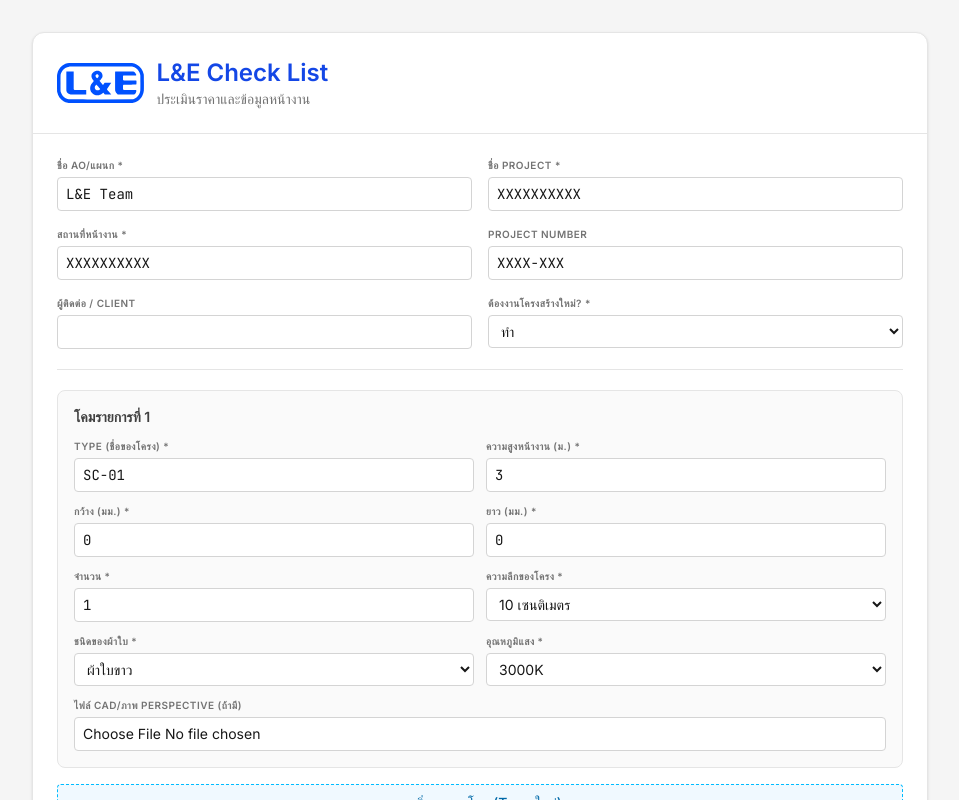
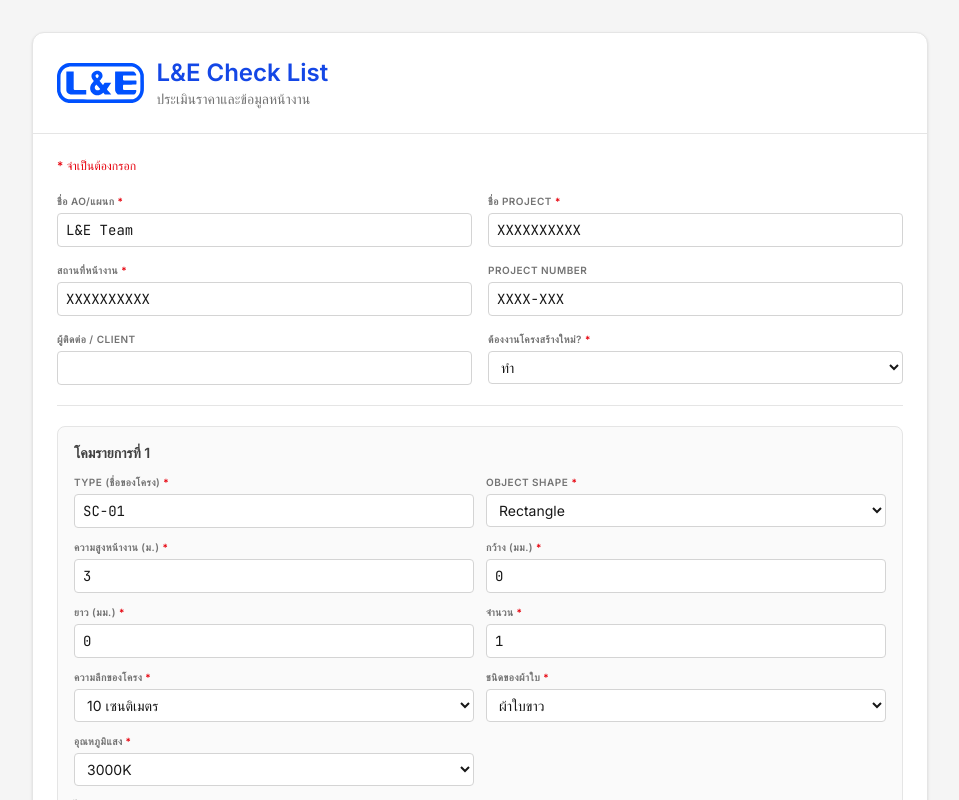
Before and after one commit to E9th/LE-Pre-drawing, a React (Vite) app: page / in a window 1280 px wide. Shown: the top 800 px of the page, without its empty margins (160-1119 px from the left). Built offline with nearby package versions, Linux system fonts and the light colour scheme.

Commit message:
add function download template drawing

```diff
--- a/src/App.tsx
+++ b/src/App.tsx
@@ -19,6 +19,7 @@ interface SavedShape {
 
 interface FormLampItem {
   id: string;
+  objectShape: ShapeType;
   shapeName: string;
   w: number;
   l: number;
@@ -33,9 +34,27 @@ interface FormLampItem {
 const TEMPLATE_EXPORT_WIDTH = 1050;
 const TEMPLATE_EXPORT_HEIGHT = 742;
 
-const Input = ({ label, value, onChange }: { label: string, value: number, onChange: (v: number) => void }) => (
+const SHAPE_OPTIONS: Array<{ value: ShapeType; label: string }> = [
+  { value: 'rectangle', label: 'Rectangle' },
+  { value: 'circle', label: 'Circle' },
+  { value: 'triangle', label: 'Triangle' },
+  { value: 'donut', label: 'Donut' },
+  { value: 'ellipse', label: 'Ellipse' },
+  { value: 'semicircle', label: 'Semicircle' },
+  { value: 'u-shape', label: 'U-Shape' },
+  { value: 'c-shape', label: 'C-Shape' },
+  { value: 't-shape', label: 'T-Shape' },
+  { value: 'hollow-rect', label: 'Hollow Rectangle' },
+  { value: 'hexagon', label: 'Hexagon' },
+  { value: 'octagon', label: 'Octagon' },
+  { value: 'polygon', label: 'Custom Polygon' },
+  { value: 'text', label: 'Text Shape' },
+  { value: 'custom', label: 'AI Custom' },
+];
+
+const Input = ({ label, value, onChange, required = false }: { label: string, value: number, onChange: (v: number) => void, required?: boolean }) => (
   <div>
-    <label className="block text-[10px] font-semibold uppercase tracking-wider text-neutral-500 mb-1">{label}</label>
+    <label className="block text-[10px] font-semibold uppercase tracking-wider text-neutral-500 mb-1">{label}{required && <span className="text-red-600"> *</span>}</label>
     <input
       type="number"
       value={value}
@@ -45,9 +64,9 @@ const Input = ({ label, value, onChange }: { label: string, value: number, onCha
   </div>
 );
 
-const TextInput = ({ label, value, onChange }: { label: string, value: string, onChange: (v: string) => void }) => (
+const TextInput = ({ label, value, onChange, required = false }: { label: string, value: string, onChange: (v: string) => void, required?: boolean }) => (
   <div>
-    <label className="block text-[10px] font-semibold uppercase tracking-wider text-neutral-500 mb-1">{label}</label>
+    <label className="block text-[10px] font-semibold uppercase tracking-wider text-neutral-500 mb-1">{label}{required && <span className="text-red-600"> *</span>}</label>
     <input
       type="text"
       value={value}
@@ -265,6 +284,7 @@ export default function App() {
   const [formLamps, setFormLamps] = useState<FormLampItem[]>([
     {
       id: Math.random().toString(36).slice(2),
+      objectShape: 'rectangle',
       shapeName: 'SC-01',
       w: 0,
       l: 0,
@@ -1225,6 +1245,7 @@ Use Chain-of-Thought reasoning to:
       ...prev,
       {
         id: Math.random().toString(36).slice(2),
+        objectShape: 'rectangle',
         shapeName: '',
         w: 0,
         l: 0,
@@ -1254,6 +1275,23 @@ Use Chain-of-Thought reasoning to:
 
     setIsSubmittingChecklist(true);
     try {
+      let templatePdfBase64: string | null = null;
+      if (pages.length > 0) {
+        const templatePdf = new jsPDF({ orientation: 'landscape', unit: 'mm', format: 'a3' });
+        const coverSvgString = generateCoverPageSVG(docDetails);
+        const coverImgData = await svgToPng(coverSvgString, TEMPLATE_EXPORT_WIDTH, TEMPLATE_EXPORT_HEIGHT);
+        templatePdf.addImage(coverImgData, 'PNG', 0, 0, 420, 297);
+
+        for (let i = 0; i < pages.length; i++) {
+          templatePdf.addPage('a3', 'landscape');
+          const pageSvgString = generateDrawingPageSVG(docDetails, pages[i], i + 1, pages.length);
+          const pageImgData = await svgToPng(pageSvgString, TEMPLATE_EXPORT_WIDTH, TEMPLATE_EXPORT_HEIGHT);
+          templatePdf.addImage(pageImgData, 'PNG', 0, 0, 420, 297);
+        }
+        const templatePdfDataUri = templatePdf.output('datauristring');
+        templatePdfBase64 = templatePdfDataUri.includes(',') ? templatePdfDataUri.split(',')[1] : templatePdfDataUri;
+      }
+
       const lamps = await Promise.all(formLamps.map(async (lamp, index) => {
         let filePayload: { mimeType: string; data: string; name: string } | null = null;
         if (lamp.file) {
@@ -1267,10 +1305,17 @@ Use Chain-of-Thought reasoning to:
             data: base64Data,
             name: lamp.file.name || `lamp-${index + 1}.pdf`,
           };
+        } else if (index === 0 && templatePdfBase64) {
+          filePayload = {
+            mimeType: 'application/pdf',
+            data: templatePdfBase64,
+            name: `${docDetails.projectName || 'template'}_Drawing.pdf`,
+          };
         }
 
         return {
           shapeName: lamp.shapeName,
+          objectShape: lamp.objectShape,
           w: lamp.w.toFixed(2),
           l: lamp.l.toFixed(2),
           q: lamp.q,
@@ -1389,14 +1434,15 @@ Use Chain-of-Thought reasoning to:
           </div>
 
           <div className="space-y-5 p-6">
+            <p className="text-xs font-medium text-red-600">* จำเป็นต้องกรอก</p>
             <div className="grid grid-cols-1 gap-4 md:grid-cols-2">
-              <TextInput label="ชื่อ AO/แผนก *" value={aoName} onChange={setAoName} />
-              <TextInput label="ชื่อ Project *" value={docDetails.projectName} onChange={(v) => setDocDetails({ ...docDetails, projectName: v })} />
-              <TextInput label="สถานที่หน้างาน *" value={docDetails.location} onChange={(v) => setDocDetails({ ...docDetails, location: v })} />
+              <TextInput label="ชื่อ AO/แผนก" required value={aoName} onChange={setAoName} />
+              <TextInput label="ชื่อ Project" required value={docDetails.projectName} onChange={(v) => setDocDetails({ ...docDetails, projectName: v })} />
+              <TextInput label="สถานที่หน้างาน" required value={docDetails.location} onChange={(v) => setDocDetails({ ...docDetails, location: v })} />
               <TextInput label="Project Number" value={docDetails.projectNumber} onChange={(v) => setDocDetails({ ...docDetails, projectNumber: v })} />
               <TextInput label="ผู้ติดต่อ / Client" value={docDetails.client} onChange={(v) => setDocDetails({ ...docDetails, client: v })} />
               <div>
-                <label className="block text-[10px] font-semibold uppercase tracking-wider text-neutral-500 mb-1">ต้องงานโครงสร้างใหม่? *</label>
+                <label className="block text-[10px] font-semibold uppercase tracking-wider text-neutral-500 mb-1">ต้องงานโครงสร้างใหม่?<span className="text-red-600"> *</span></label>
                 <select value={structure} onChange={(e) => setStructure(e.target.value)} className="w-full rounded border border-neutral-300 bg-white px-2 py-1.5 text-sm">
                   <option value="ทำ">ทำ</option>
                   <option value="ไม่ทำ">ไม่ทำ</option>
@@ -1419,13 +1465,25 @@ Use Chain-of-Thought reasoning to:
                   </div>
 
                   <div className="grid grid-cols-1 gap-3 md:grid-cols-2">
-                    <TextInput label="Type (ชื่อของโครง) *" value={lamp.shapeName} onChange={(v) => updateFormLamp(lamp.id, { shapeName: v })} />
-                    <TextInput label="ความสูงหน้างาน (ม.) *" value={lamp.h} onChange={(v) => updateFormLamp(lamp.id, { h: v })} />
-                    <Input label="กว้าง (มม.) *" value={lamp.w} onChange={(v) => updateFormLamp(lamp.id, { w: v })} />
-                    <Input label="ยาว (มม.) *" value={lamp.l} onChange={(v) => updateFormLamp(lamp.id, { l: v })} />
-                    <Input label="จำนวน *" value={lamp.q} onChange={(v) => updateFormLamp(lamp.id, { q: v })} />
+                    <TextInput label="Type (ชื่อของโครง)" required value={lamp.shapeName} onChange={(v) => updateFormLamp(lamp.id, { shapeName: v })} />
                     <div>
-                      <label className="block text-[10px] font-semibold uppercase tracking-wider text-neutral-500 mb-1">ความลึกของโครง *</label>
+                      <label className="block text-[10px] font-semibold uppercase tracking-wider text-neutral-500 mb-1">Object Shape<span className="text-red-600"> *</span></label>
+                      <select
+                        value={lamp.objectShape}
+                        onChange={(e) => updateFormLamp(lamp.id, { objectShape: e.target.value as ShapeType })}
+                        className="w-full rounded border border-neutral-300 bg-white px-2 py-1.5 text-sm"
+                      >
+                        {SHAPE_OPTIONS.map(option => (
+                          <option key={option.value} value={option.value}>{option.label}</option>
+                        ))}
+                      </select>
+                    </div>
+                    <TextInput label="ความสูงหน้างาน (ม.)" required value={lamp.h} onChange={(v) => updateFormLamp(lamp.id, { h: v })} />
+                    <Input label="กว้าง (มม.)" required value={lamp.w} onChange={(v) => updateFormLamp(lamp.id, { w: v })} />
+                    <Input label="ยาว (มม.)" required value={lamp.l} onChange={(v) => updateFormLamp(lamp.id, { l: v })} />
+                    <Input label="จำนวน" required value={lamp.q} onChange={(v) => updateFormLamp(lamp.id, { q: v })} />
+                    <div>
+                      <label className="block text-[10px] font-semibold uppercase tracking-wider text-neutral-500 mb-1">ความลึกของโครง<span className="text-red-600"> *</span></label>
                       <select value={lamp.d} onChange={(e) => updateFormLamp(lamp.id, { d: e.target.value })} className="w-full rounded border border-neutral-300 bg-white px-2 py-1.5 text-sm">
                         <option value="10 เซนติเมตร">10 เซนติเมตร</option>
                         <option value="15 เซนติเมตร (Standard)">15 เซนติเมตร (Standard)</option>
@@ -1433,14 +1491,14 @@ Use Chain-of-Thought reasoning to:
                       </select>
                     </div>
                     <div>
-                      <label className="block text-[10px] font-semibold uppercase tracking-wider text-neutral-500 mb-1">ชนิดของผ้าใบ *</label>
+                      <label className="block text-[10px] font-semibold uppercase tracking-wider text-neutral-500 mb-1">ชนิดของผ้าใบ<span className="text-red-600"> *</span></label>
                       <select value={lamp.f} onChange={(e) => updateFormLamp(lamp.id, { f: e.target.value })} className="w-full rounded border border-neutral-300 bg-white px-2 py-1.5 text-sm">
                         <option value="ผ้าใบขาว">ผ้าใบขาว</option>
                         <option value="พิมพ์ลาย">พิมพ์ลาย</option>
                       </select>
                     </div>
                     <div>
-                      <label className="block text-[10px] font-semibold uppercase tracking-wider text-neutral-500 mb-1">อุณหภูมิแสง *</label>
+                      <label className="block text-[10px] font-semibold uppercase tracking-wider text-neutral-500 mb-1">อุณหภูมิแสง<span className="text-red-600"> *</span></label>
                       <select value={lamp.t} onChange={(e) => updateFormLamp(lamp.id, { t: e.target.value })} className="w-full rounded border border-neutral-300 bg-white px-2 py-1.5 text-sm">
                         <option value="3000K">3000K</option>
                         <option value="4000K">4000K</option>
@@ -1451,11 +1509,19 @@ Use Chain-of-Thought reasoning to:
                     </div>
                     <div className="md:col-span-2">
                       <label className="block text-[10px] font-semibold uppercase tracking-wider text-neutral-500 mb-1">ไฟล์ CAD/ภาพ Perspective (ถ้ามี)</label>
-                      <input
-                        type="file"
-                        onChange={(e) => updateFormLamp(lamp.id, { file: e.target.files?.[0] || null })}
-                        className="w-full rounded border border-neutral-300 bg-white px-2 py-1.5 text-sm"
-                      />
+                      <div className="flex items-center gap-3 rounded border border-neutral-300 bg-white p-2">
+                        <label htmlFor={`lamp-file-${lamp.id}`} className="cursor-pointer rounded bg-blue-600 px-3 py-1.5 text-xs font-semibold text-white hover:bg-blue-700">
+                          เลือกไฟล์
+                        </label>
+                        <span className="truncate text-sm text-neutral-600">{lamp.file ? lamp.file.name : 'ยังไม่ได้เลือกไฟล์'}</span>
+                        <input
+                          id={`lamp-file-${lamp.id}`}
+                          type="file"
+                          accept=".pdf,.jpg,.jpeg,.png,.dwg,.dxf"
+                          onChange={(e) => updateFormLamp(lamp.id, { file: e.target.files?.[0] || null })}
+                          className="hidden"
+                        />
+                      </div>
                     </div>
                   </div>
                 </div>
@@ -1467,8 +1533,24 @@ Use Chain-of-Thought reasoning to:
             </div>
 
             <div className="flex flex-col gap-3 pt-2 md:flex-row md:justify-end">
-              <button onClick={() => setAppView('planner')} className="rounded border border-neutral-300 px-4 py-2 text-sm font-medium text-neutral-700 hover:bg-neutral-100">
+              <button
+                onClick={() => {
+                  if (formLamps.length > 0) {
+                    setShape(formLamps[0].objectShape);
+                    setObjectName(formLamps[0].shapeName || objectName);
+                  }
+                  setAppView('planner');
+                }}
+                className="rounded border border-neutral-300 px-4 py-2 text-sm font-medium text-neutral-700 hover:bg-neutral-100"
+              >
                 เปิดเครื่องมือวาดขั้นสูง
+              </button>
+              <button
+                onClick={generateTemplatePDF}
+                disabled={pages.length === 0 || isGeneratingPDF}
+                className="rounded border border-indigo-300 px-4 py-2 text-sm font-medium text-indigo-700 hover:bg-indigo-50 disabled:opacity-50"
+              >
+                {isGeneratingPDF ? 'กำลังสร้าง PDF...' : `ดาวน์โหลด Template PDF (${pages.length})`}
               </button>
               <button
                 onClick={submitChecklistForm}
```
